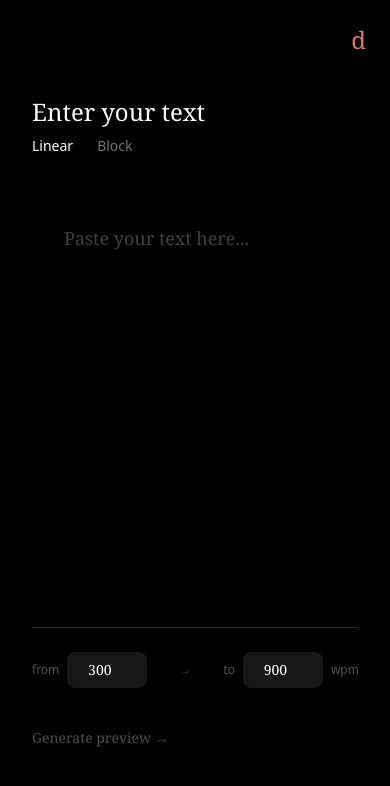
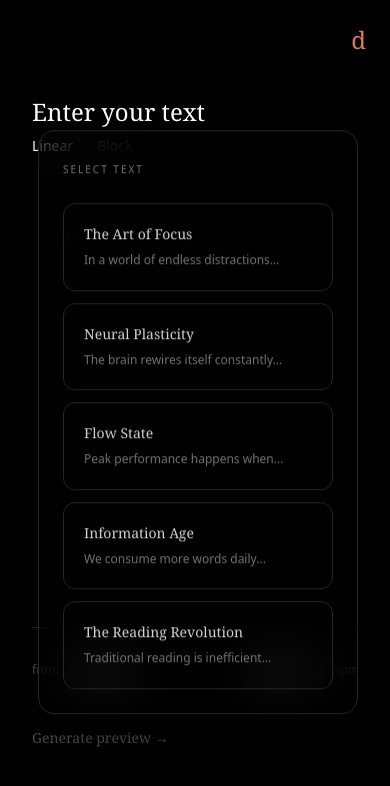
Before and after one commit to GithubAnant/curt, a Next.js app: page /app in a window 390 px wide. Shown: the top 786 px of the page. Built offline with nearby package versions, Linux system fonts and the light colour scheme.

Commit message:
style: redesign examples sidebar and fix demo text punctuation

```diff
--- a/src/app/page.tsx
+++ b/src/app/page.tsx
@@ -5,70 +5,68 @@ import Link from 'next/link';
 import { ArrowRight } from 'lucide-react';
 import { cn } from '@/lib/utils';
 
-// Demo words - comprehensive text with reading tips and gradual speed increase
-// Demo words - Simple, engaging, no jargon
 // Demo words - Clear, educational, and naturally flowing
 const DEMO_WORDS = [
   // Intro (250 WPM)
-  'welcome', 'to', 'curt', 'the', 'future', 'of', 'reading',
-  'this', 'is', 'a', 'demonstration', 'of', 'rapid', 'serial', 'visual', 'presentation',
-  'by', 'displaying', 'words', 'one', 'at', 'a', 'time',
-  'we', 'eliminate', 'the', 'need', 'for', 'your', 'eyes', 'to', 'move',
+  'Welcome', 'to', 'Curt', '-', 'the', 'future', 'of', 'reading.',
+  'This', 'is', 'a', 'demonstration', 'of', 'Rapid', 'Serial', 'Visual', 'Presentation.',
+  'By', 'displaying', 'words', 'one', 'at', 'a', 'time,',
+  'we', 'eliminate', 'the', 'need', 'for', 'your', 'eyes', 'to', 'move.',
 
   // Saccades (300 WPM)
-  'traditional', 'reading', 'requires', 'your', 'eyes', 'to', 'make', 'small', 'jumps',
-  'called', 'saccades', 'across', 'every', 'line', 'of', 'text',
-  'these', 'jumps', 'waste', 'precious', 'time', 'and', 'cause', 'fatigue',
-  'with', 'curt', 'your', 'eyes', 'stay', 'perfectly', 'still',
+  'Traditional', 'reading', 'requires', 'your', 'eyes', 'to', 'make', 'small', 'jumps',
+  'called', 'saccades', 'across', 'every', 'line', 'of', 'text.',
+  'These', 'jumps', 'waste', 'precious', 'time', 'and', 'cause', 'fatigue.',
+  'With', 'Curt,', 'your', 'eyes', 'stay', 'perfectly', 'still.',
 
   // Comfort & ORP (350 WPM)
-  'notice', 'the', 'red', 'highlighted', 'letter', 'in', 'the', 'center',
-  'this', 'is', 'the', 'optimal', 'recognition', 'point',
-  'it', 'anchors', 'your', 'gaze', 'allowing', 'your', 'brain',
-  'to', 'recognize', 'words', 'instantly', 'without', 'scanning',
+  'Notice', 'the', 'red', 'highlighted', 'letter', 'in', 'the', 'center.',
+  'This', 'is', 'the', 'Optimal', 'Recognition', 'Point.',
+  'It', 'anchors', 'your', 'gaze,', 'allowing', 'your', 'brain',
+  'to', 'recognize', 'words', 'instantly', 'without', 'scanning.',
 
   // Flow (400 WPM)
-  'as', 'you', 'continue', 'watching', 'you', 'might', 'notice',
-  'that', 'the', 'speed', 'is', 'gradually', 'increasing',
-  'yet', 'your', 'comprehension', 'remains', 'high',
-  'this', 'is', 'because', 'your', 'brain', 'processes', 'visual', 'information',
-  'much', 'faster', 'than', 'you', 'can', 'speak',
+  'As', 'you', 'continue', 'watching,', 'you', 'might', 'notice',
+  'that', 'the', 'speed', 'is', 'gradually', 'increasing.',
+  'Yet', 'your', 'comprehension', 'remains', 'high.',
+  'This', 'is', 'because', 'your', 'brain', 'processes', 'visual', 'information',
+  'much', 'faster', 'than', 'you', 'can', 'speak.',
 
   // Subvocalization (450 WPM)
-  'most', 'people', 'have', 'a', 'habit', 'called', 'subvocalization',
-  'identifying', 'words', 'by', 'saying', 'them', 'in', 'their', 'head',
-  'this', 'inner', 'voice', 'limits', 'your', 'reading', 'speed',
-  'to', 'how', 'fast', 'you', 'can', 'talk',
-  'but', 'your', 'brain', 'can', 'go', 'much', 'faster',
+  'Most', 'people', 'have', 'a', 'habit', 'called', 'subvocalization',
+  '-', 'identifying', 'words', 'by', 'saying', 'them', 'in', 'their', 'head.',
+  'This', 'inner', 'voice', 'limits', 'your', 'reading', 'speed',
+  'to', 'how', 'fast', 'you', 'can', 'talk.',
+  'But', 'your', 'brain', 'can', 'go', 'much', 'faster.',
 
   // Speed Up (500 WPM)
-  'by', 'letting', 'go', 'of', 'that', 'inner', 'voice',
-  'and', 'trusting', 'your', 'eyes',
-  'you', 'can', 'absorb', 'information', 'directly', 'as', 'pure', 'meaning',
-  'this', 'state', 'of', 'flow', 'makes', 'reading', 'feel', 'effortless',
+  'By', 'letting', 'go', 'of', 'that', 'inner', 'voice',
+  'and', 'trusting', 'your', 'eyes,',
+  'you', 'can', 'absorb', 'information', 'directly', 'as', 'pure', 'meaning.',
+  'This', 'state', 'of', 'flow', 'makes', 'reading', 'feel', 'effortless.',
 
   // Challenge (600 WPM)
-  'we', 'are', 'now', 'reading', 'at', 'double', 'the', 'average', 'speed',
-  'imagine', 'finishing', 'a', 'novel', 'in', 'a', 'single', 'afternoon',
+  'We', 'are', 'now', 'reading', 'at', 'double', 'the', 'average', 'speed.',
+  'Imagine', 'finishing', 'a', 'novel', 'in', 'a', 'single', 'afternoon,',
   'or', 'breezing', 'through', 'articles', 'and', 'documents',
-  'in', 'just', 'a', 'fraction', 'of', 'the', 'time',
+  'in', 'just', 'a', 'fraction', 'of', 'the', 'time.',
 
   // Advanced (700 WPM)
-  'your', 'brain', 'is', 'neuroplastic', 'and', 'adapts', 'quickly',
-  'practice', 'with', 'this', 'tool', 'daily',
+  'Your', 'brain', 'is', 'neuroplastic', 'and', 'adapts', 'quickly.',
+  'Practice', 'with', 'this', 'tool', 'daily',
   'and', 'speeds', 'that', 'seem', 'impossible', 'now',
   'will', 'soon', 'feel', 'completely', 'natural',
-  'and', 'comfortable',
+  'and', 'comfortable.',
 
   // Mastery (800 WPM)
-  'you', 'are', 'streaming', 'knowledge', 'directly', 'into', 'your', 'mind',
-  'efficiency', 'focus', 'and', 'retention', 'all', 'improve',
-  'when', 'you', 'remove', 'the', 'friction', 'of', 'eye', 'movement',
+  'You', 'are', 'streaming', 'knowledge', 'directly', 'into', 'your', 'mind.',
+  'Efficiency,', 'focus,', 'and', 'retention', 'all', 'improve',
+  'when', 'you', 'remove', 'the', 'friction', 'of', 'eye', 'movement.',
 
   // Limit (900 WPM)
-  'welcome', 'to', 'your', 'new', 'reading', 'superpower',
-  'start', 'your', 'training', 'today', 'with', 'curt',
-  'and', 'unlock', 'your', 'full', 'potential'
+  'Welcome', 'to', 'your', 'new', 'reading', 'superpower.',
+  'Start', 'your', 'training', 'today', 'with', 'Curt',
+  'and', 'unlock', 'your', 'full', 'potential.',
 ];
 
 // Speed thresholds - Gradual increase mapped to new text
--- a/src/components/rsvp/ExamplesSidebar.tsx
+++ b/src/components/rsvp/ExamplesSidebar.tsx
@@ -12,39 +12,40 @@ interface ExamplesSidebarProps {
 export function ExamplesSidebar({ examples, isDark, onSelect, showPreview = false }: ExamplesSidebarProps) {
     return (
         <div className={cn(
-            "hidden lg:flex flex-col w-80 border-l overflow-y-auto max-h-screen no-scrollbar",
-            isDark ? "border-neutral-800/50 bg-neutral-900/20" : "border-neutral-200/50 bg-neutral-50/50"
+            "fixed right-8 top-1/2 -translate-y-1/2 w-80 max-h-[80vh] overflow-y-auto no-scrollbar rounded-2xl p-6 transition-all duration-300",
+            isDark ? "bg-black/50 backdrop-blur-xl border border-neutral-800 shadow-2xl shadow-black/50" : "bg-white/50 backdrop-blur-xl border border-neutral-200 shadow-2xl shadow-neutral-200/50"
         )}>
-            <div className="p-6 sticky top-0 backdrop-blur-sm z-10 border-b border-transparent">
+            <div className="mb-6 sticky top-0 z-10">
                 <span className={cn(
-                    "text-[10px] uppercase tracking-[0.2em] font-semibold",
-                    isDark ? "text-neutral-500" : "text-neutral-500"
+                    "text-[10px] uppercase tracking-[0.2em] font-medium",
+                    isDark ? "text-neutral-500" : "text-neutral-400"
                 )}>
                     Select Text
                 </span>
             </div>
 
-            <div className="p-4 space-y-3">
+            <div className="space-y-3">
                 {examples.map((example, i) => (
                     <button
                         key={i}
                         onClick={() => onSelect(example.content)}
                         className={cn(
-                            "w-full text-left p-4 rounded-xl transition-all border group relative overflow-hidden",
+                            "w-full text-left p-5 rounded-xl transition-all border group relative overflow-hidden",
                             isDark
-                                ? "border-neutral-800 hover:border-neutral-700 bg-neutral-900/50 hover:bg-neutral-800/80 text-neutral-400 hover:text-white"
-                                : "border-neutral-200 hover:border-neutral-300 bg-white hover:bg-white hover:shadow-sm text-neutral-600 hover:text-black"
+                                ? "border-neutral-800 bg-transparent hover:border-neutral-600 hover:bg-neutral-900/40"
+                                : "border-neutral-200 bg-transparent hover:border-neutral-400 hover:bg-white/60"
                         )}
                     >
                         <div className="relative z-10">
                             <h3 className={cn(
-                                "text-sm font-medium mb-1 transition-colors",
-                                isDark ? "text-neutral-300 group-hover:text-white" : "text-neutral-800 group-hover:text-black"
+                                "text-sm font-medium mb-1.5 transition-colors",
+                                isDark ? "text-neutral-300 group-hover:text-white" : "text-neutral-700 group-hover:text-black"
                             )} style={{ fontFamily: 'Georgia, serif' }}>
                                 {example.title}
                             </h3>
                             <p className={cn(
-                                "text-xs line-clamp-2 leading-relaxed opacity-70 group-hover:opacity-100 transition-opacity",
+                                "text-xs line-clamp-2 leading-relaxed transition-opacity font-light",
+                                isDark ? "text-neutral-500 group-hover:text-neutral-400" : "text-neutral-500 group-hover:text-neutral-600"
                             )}>
                                 {example.preview}
                             </p>
```
